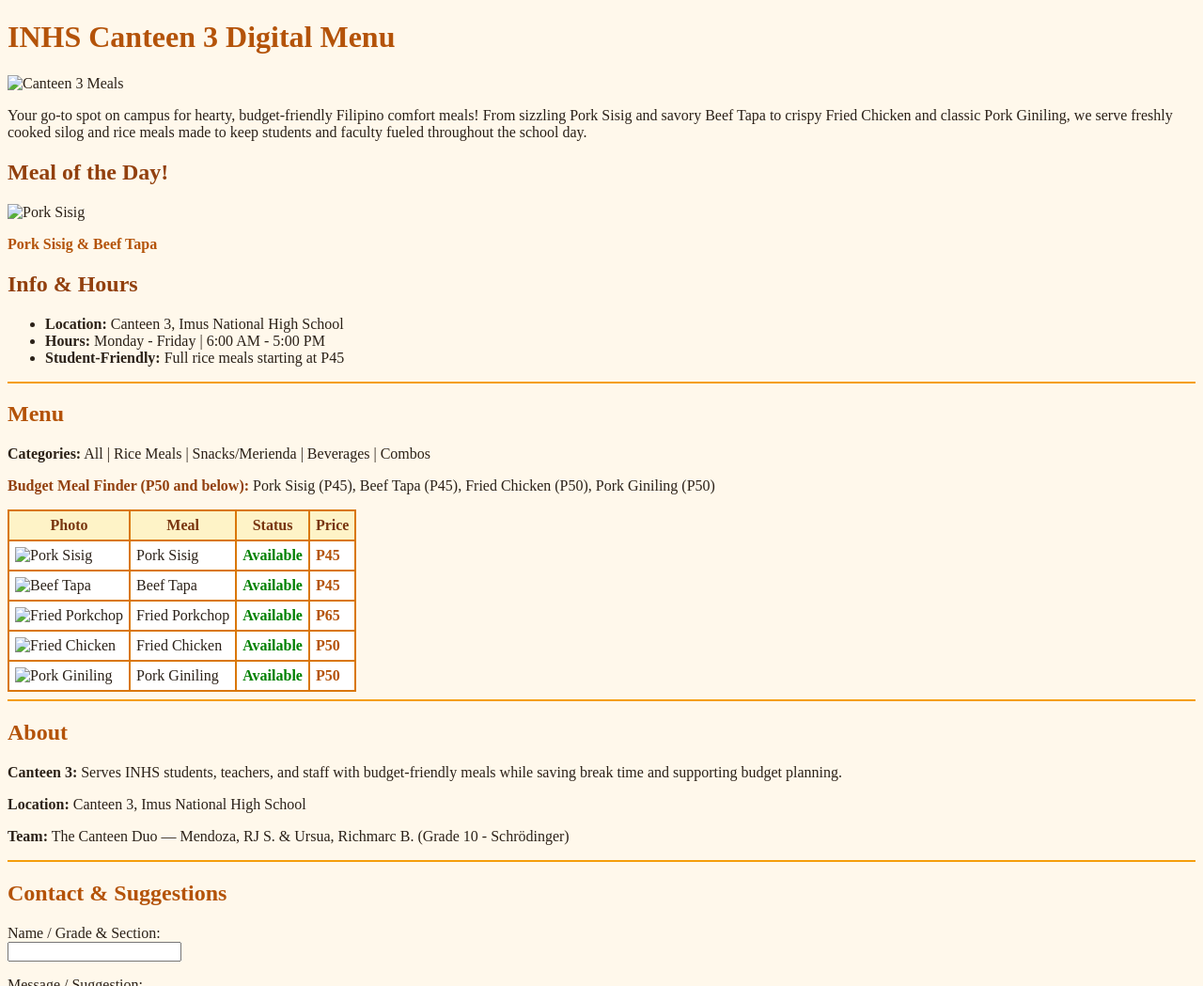
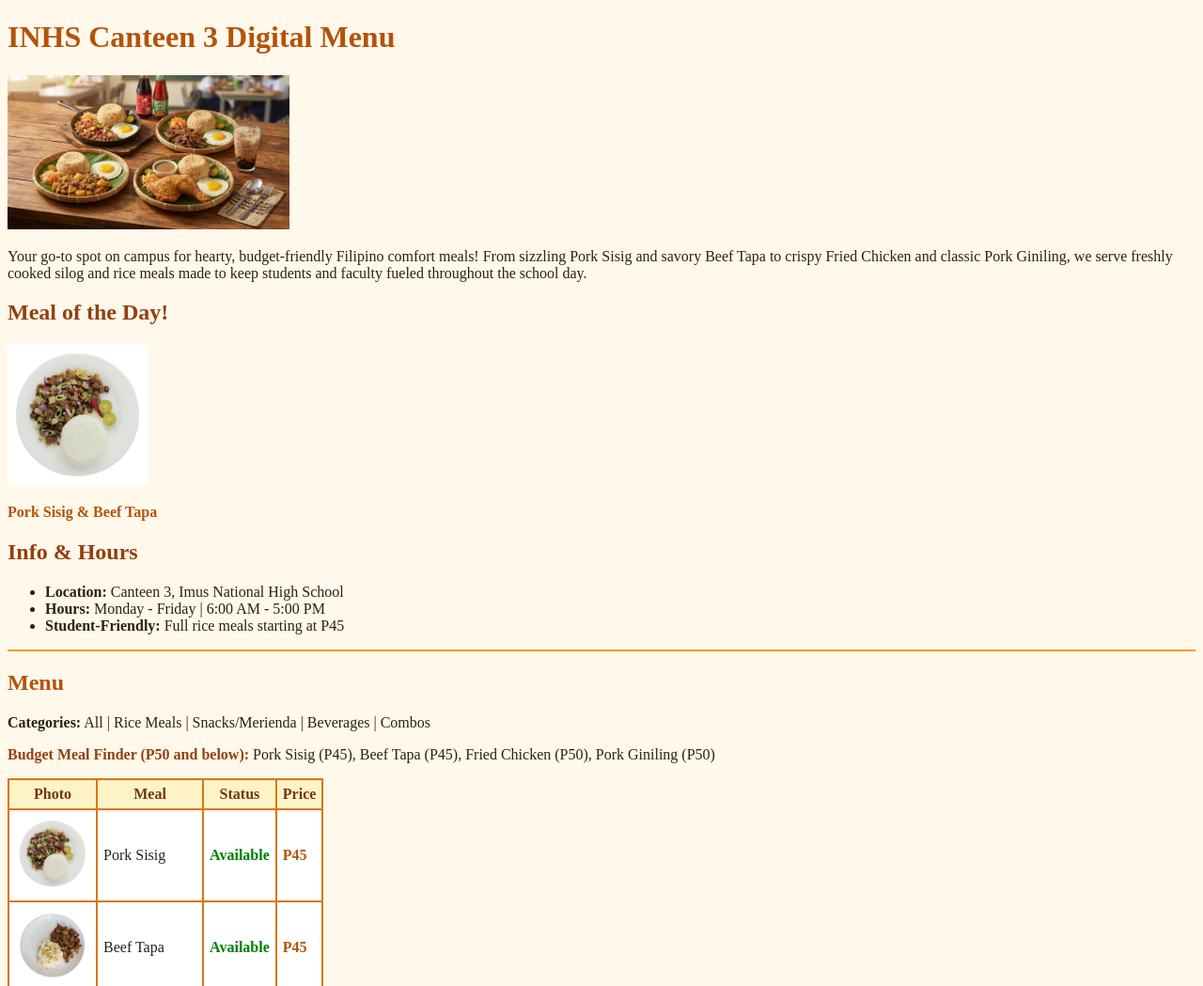
Before and after one commit to richmarcursua-tech/Canteen-bro, a plain HTML site: page index.html in a window 1280 px wide. Shown: the top 1049 px of the page at 94% size. Drawn offline with Linux system fonts and the light colour scheme.

Commit message:
index.html

```diff
--- a/index.html
+++ b/index.html
@@ -7,13 +7,13 @@
 
   <!-- HOME -->
   <h1><font color="#b45309">INHS Canteen 3 Digital Menu</font></h1>
-  <img src="banner.jpg" alt="Canteen 3 Meals" width="300">
+  <img src="Images/banner.jpg" alt="Canteen 3 Meals" width="300">
   <p>
     Your go-to spot on campus for hearty, budget-friendly Filipino comfort meals! From sizzling Pork Sisig and savory Beef Tapa to crispy Fried Chicken and classic Pork Giniling, we serve freshly cooked silog and rice meals made to keep students and faculty fueled throughout the school day.
   </p>
 
   <h2><font color="#92400e">Meal of the Day!</font></h2>
-  <img src="sisig.jpg" alt="Pork Sisig" width="150">
+  <img src="Images/sisig.jpg" alt="Pork Sisig" width="150">
   <p><b><font color="#b45309">Pork Sisig &amp; Beef Tapa</font></b></p>
 
   <h2><font color="#92400e">Info &amp; Hours</font></h2>
@@ -37,31 +37,31 @@
       <th><font color="#78350f">Price</font></th>
     </tr>
     <tr>
-      <td><img src="sisig.jpg" alt="Pork Sisig" width="80"></td>
+      <td><img src="Images/sisig.jpg" alt="Pork Sisig" width="80"></td>
       <td>Pork Sisig</td>
       <td><font color="green"><b>Available</b></font></td>
       <td><b><font color="#b45309">P45</font></b></td>
     </tr>
     <tr>
-      <td><img src="tapa.jpg" alt="Beef Tapa" width="80"></td>
+      <td><img src="Images/tapa.jpg" alt="Beef Tapa" width="80"></td>
       <td>Beef Tapa</td>
       <td><font color="green"><b>Available</b></font></td>
       <td><b><font color="#b45309">P45</font></b></td>
     </tr>
     <tr>
-      <td><img src="porkchop.jpg" alt="Fried Porkchop" width="80"></td>
+      <td><img src="Images/porkchop.jpg" alt="Fried Porkchop" width="80"></td>
       <td>Fried Porkchop</td>
       <td><font color="green"><b>Available</b></font></td>
       <td><b><font color="#b45309">P65</font></b></td>
     </tr>
     <tr>
-      <td><img src="chicken.jpg" alt="Fried Chicken" width="80"></td>
+      <td><img src="Images/chicken.jpg" alt="Fried Chicken" width="80"></td>
       <td>Fried Chicken</td>
       <td><font color="green"><b>Available</b></font></td>
       <td><b><font color="#b45309">P50</font></b></td>
     </tr>
     <tr>
-      <td><img src="giniling.jpg" alt="Pork Giniling" width="80"></td>
+      <td><img src="Images/giniling.jpg" alt="Pork Giniling" width="80"></td>
       <td>Pork Giniling</td>
       <td><font color="green"><b>Available</b></font></td>
       <td><b><font color="#b45309">P50</font></b></td>
```
